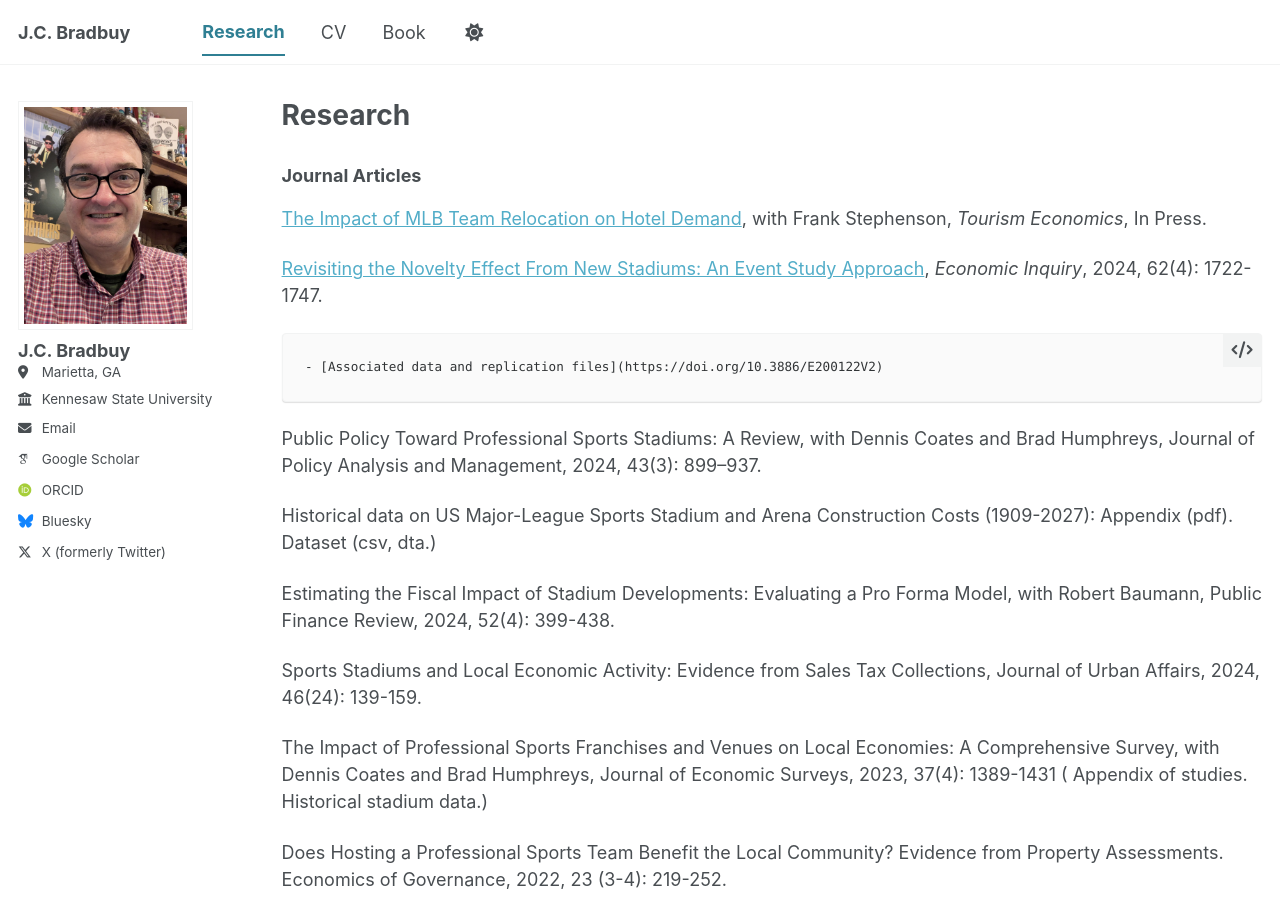
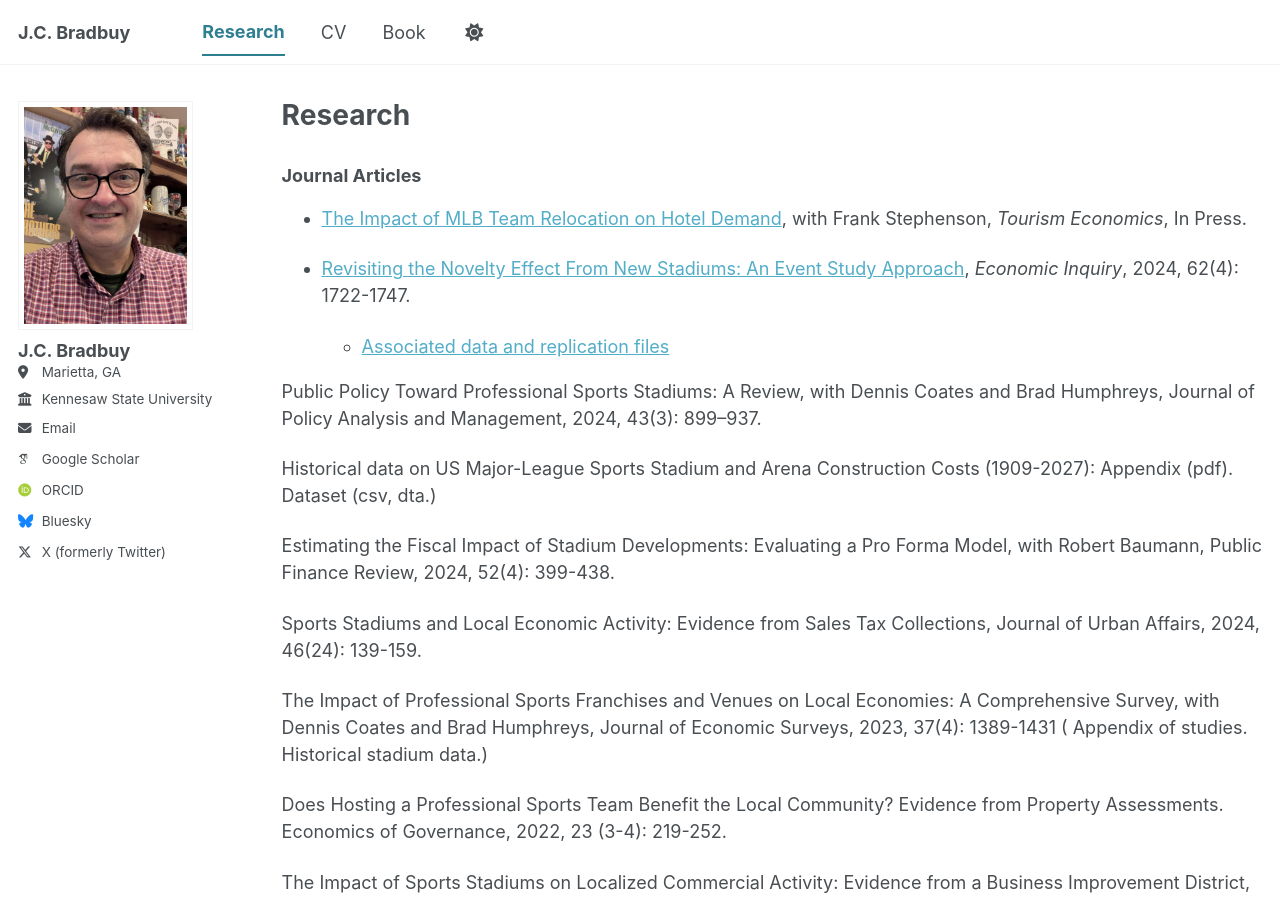
Before and after one commit to jcbradbury/jcbradbury.github.io, a Jekyll site: the page built from _pages/research.md, in a window 1280 px wide and 900 px high. Built offline with Jekyll 4.4.1, drawn with Linux system fonts in a browser that asks for light colours; some web fonts are replaced; a script bundle is joined from its source files by our own code; library files that are not in the unit come from our copies.

Commit message:
Update research.md

```diff
--- a/_pages/research.md
+++ b/_pages/research.md
@@ -7,9 +7,9 @@ author_profile: true
 
 ### Journal Articles
 
-[The Impact of MLB Team Relocation on Hotel Demand](https://journals.sagepub.com/doi/10.1177/13548166251405295), with Frank Stephenson, *Tourism Economics*, In Press.
+- [The Impact of MLB Team Relocation on Hotel Demand](https://journals.sagepub.com/doi/10.1177/13548166251405295), with Frank Stephenson, *Tourism Economics*, In Press.
 
-[Revisiting the Novelty Effect From New Stadiums: An Event Study Approach](https://doi.org/10.1111/ecin.13231), *Economic Inquiry*, 2024, 62(4): 1722-1747.
+- [Revisiting the Novelty Effect From New Stadiums: An Event Study Approach](https://doi.org/10.1111/ecin.13231), *Economic Inquiry*, 2024, 62(4): 1722-1747.
 
     - [Associated data and replication files](https://doi.org/10.3886/E200122V2)
 
```
